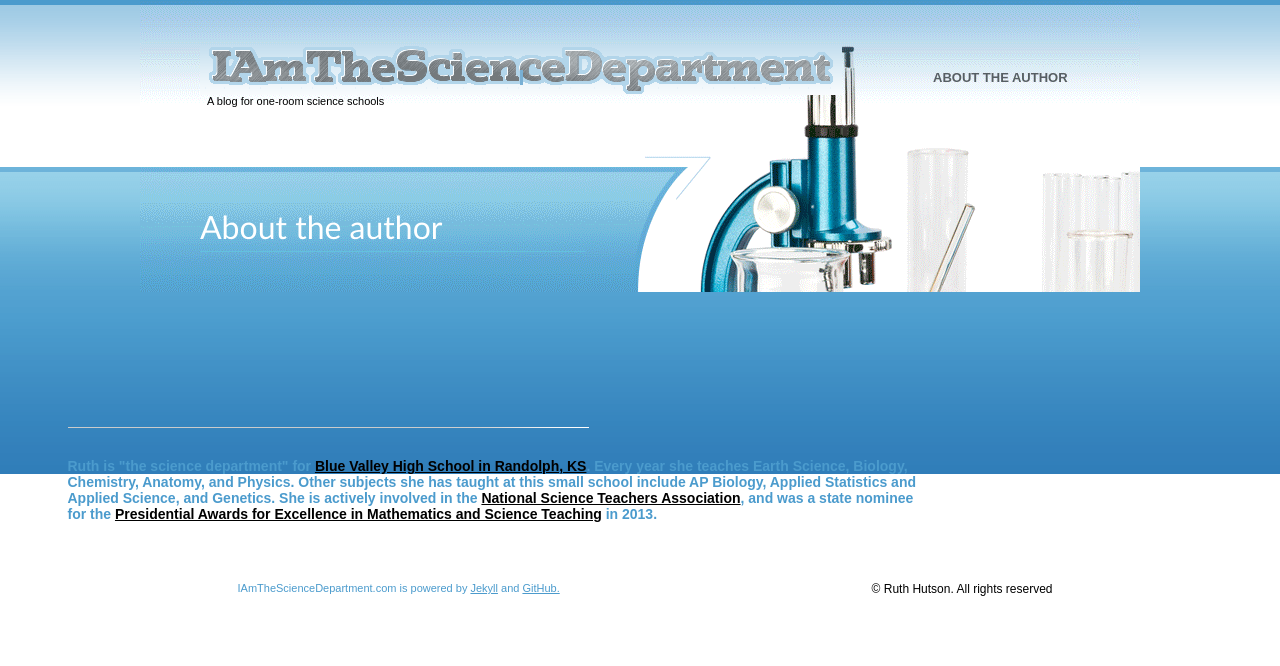
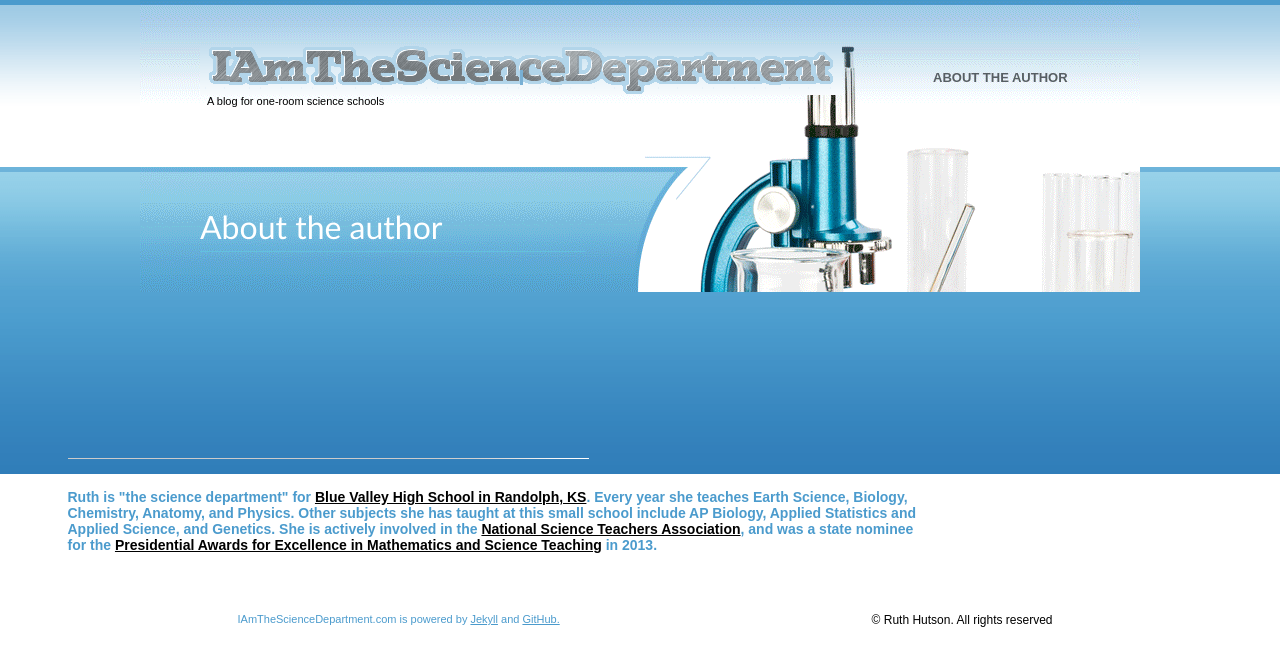
Before and after one commit to iamthesciencedepartment/iamthesciencedepartment.github.io, a Jekyll site: the page built from about.html, in a window 1280 px wide. Shown: the top 666 px of the page. Built offline with Jekyll 4.4.1, drawn with Linux system fonts in a browser that asks for light colours; Markdown is read by kramdown in place of the engine named in the settings.

Commit message:
modified:   about.html

```diff
--- a/about.html
+++ b/about.html
@@ -32,7 +32,7 @@ title: About 'I Am the Science Department'
   <div class="mid_main_left">
   <div class="mid_details">
 
-  <h2> </h2>
+  <h2>&nbsp;</h2>
 
   <img src="/images/border_line.gif" alt="" />
       <h4>Ruth is "the science department" for <a href="http://www.usd384.org/">Blue Valley High School in Randolph, KS</a>. Every year she teaches Earth Science, Biology, Chemistry, Anatomy, and Physics. Other subjects she has taught at this small school include AP Biology, Applied Statistics and Applied Science, and Genetics. She is actively involved in the <a href="http://www.nsta.org/">National Science Teachers Association</a>, and was a state nominee for the <a href="https://www.paemst.org/">Presidential Awards for Excellence in Mathematics and Science Teaching</a> in 2013.</h4>
```
